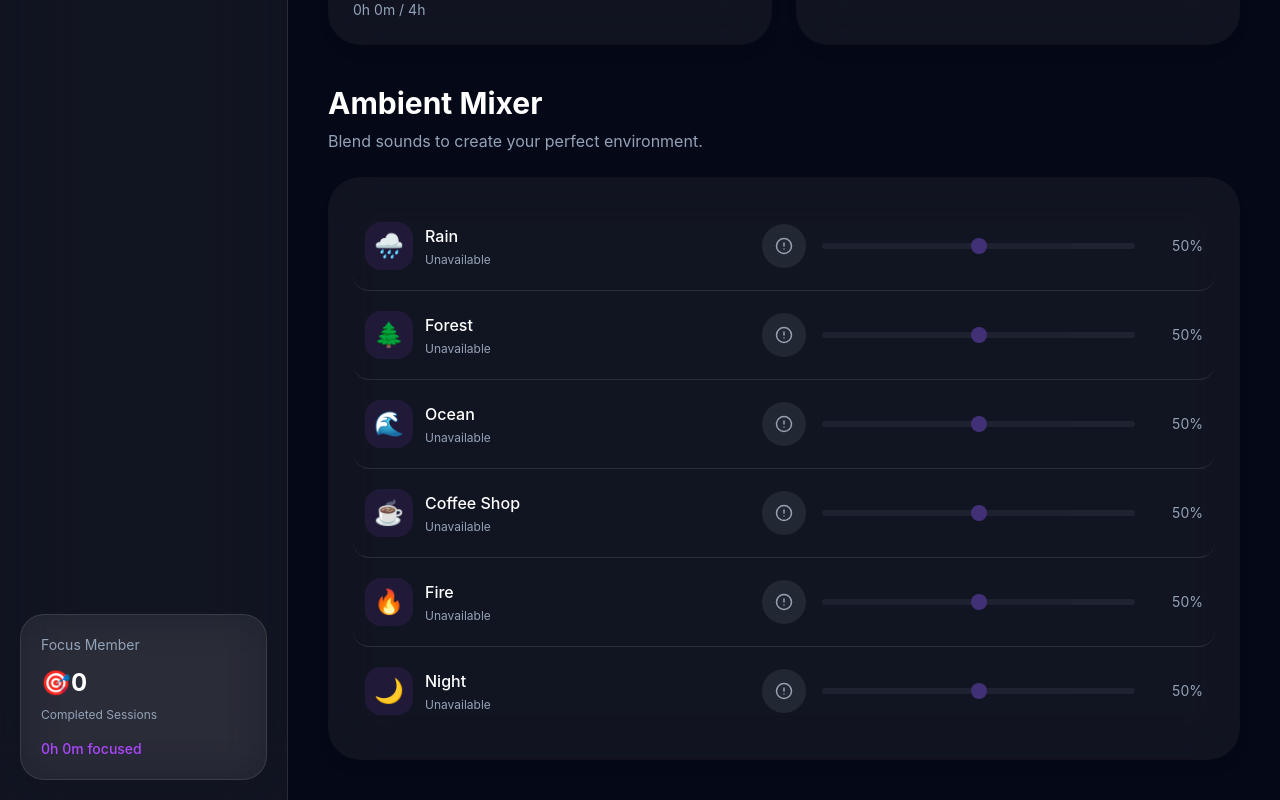
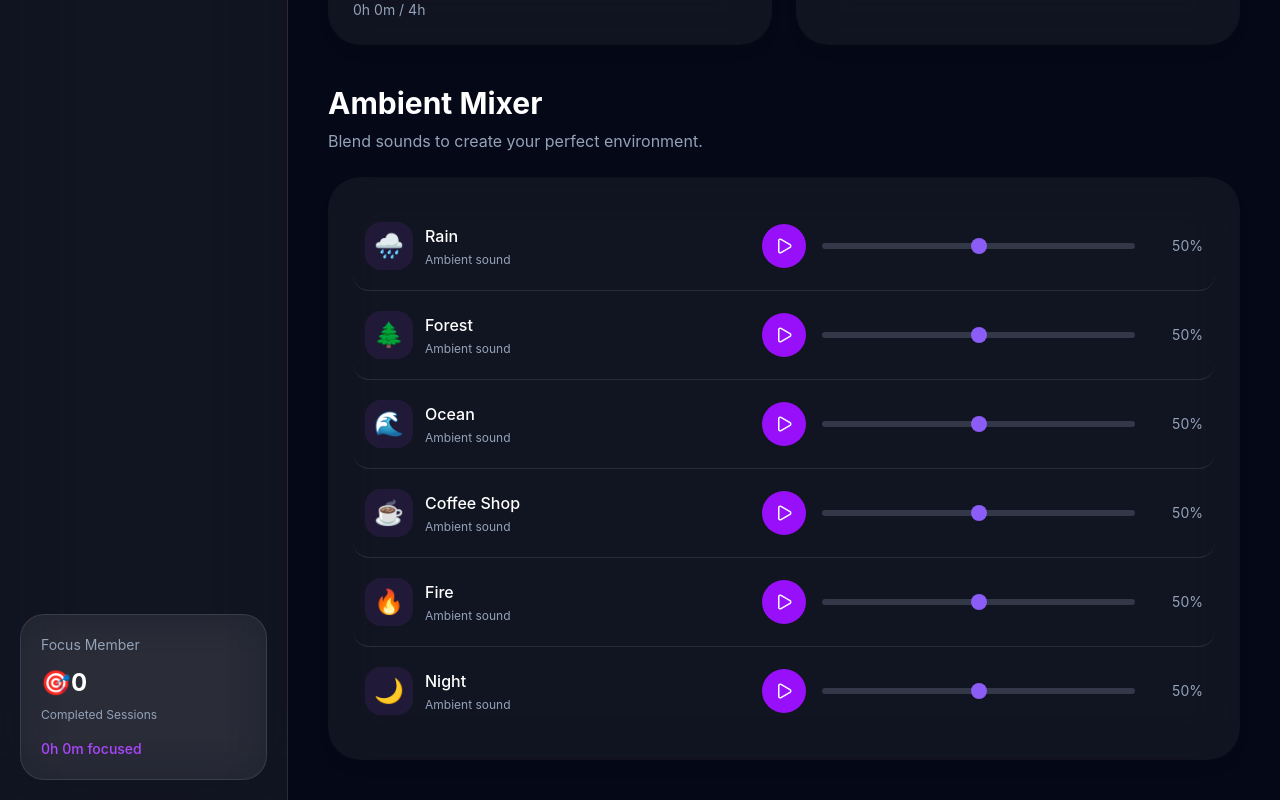
Before and after one commit to djabranemmd/ambient-focus-app, a React (Vite) app: page / in a window 1280 px wide. Shown: the part 1345-2145 px from the top of the page. Built offline with nearby package versions, Linux system fonts and the light colour scheme.

Commit message:
Fix Problem sound don't work: AudioMixer + MixRow

```diff
--- a/src/components/audio/AudioMixer.jsx
+++ b/src/components/audio/AudioMixer.jsx
@@ -11,28 +11,17 @@ import Card from "../ui/Card";
 import SectionTitle from "../ui/SectionTitle";
 
 
-
 function AudioMixer() {
 
-
   const audioRefs = useRef({});
-
 
 
   const [volumes, setVolumes] =
     useState({});
 
 
-
   const [playing, setPlaying] =
     useState({});
-
-
-
-  const [failedSounds, setFailedSounds] =
-    useState({});
-
-
 
 
 
@@ -47,45 +36,9 @@ function AudioMixer() {
         new Audio(sound.file);
 
 
-
       audio.loop = true;
 
-
       audio.volume = 0.5;
-
-
-
-
-      audio.onerror = () => {
-
-
-        console.error(
-          `Failed loading audio: ${sound.name}`
-        );
-
-
-
-        setFailedSounds((prev) => ({
-          ...prev,
-
-          [sound.id]: true,
-
-        }));
-
-
-
-        setPlaying((prev) => ({
-          ...prev,
-
-          [sound.id]: false,
-
-        }));
-
-
-      };
-
-
-
 
 
       audioRefs.current[sound.id] =
@@ -93,21 +46,13 @@ function AudioMixer() {
 
 
 
-
       setVolumes((prev) => ({
         ...prev,
-
         [sound.id]: 0.5,
-
       }));
 
 
-
     });
-
-
-
-
 
 
 
@@ -118,35 +63,20 @@ function AudioMixer() {
         audioRefs.current
       ).forEach((audio) => {
 
-
         audio.pause();
-
-
-        audio.currentTime = 0;
-
 
         audio.src = "";
 
-
       });
-
-
 
 
       audioRefs.current = {};
 
 
-
     };
 
 
-
   }, []);
-
-
-
-
-
 
 
 
@@ -159,65 +89,35 @@ function AudioMixer() {
       audioRefs.current[id];
 
 
-
-    if (!audio) return;
-
-
-
-
-    if (failedSounds[id]) {
-
-
-      console.warn(
-        "This audio is unavailable."
-      );
-
-
+    if (!audio)
       return;
-
-    }
-
-
-
 
 
 
     try {
 
 
-
       if (playing[id]) {
-
 
 
         audio.pause();
 
 
-
-
-        setPlaying((prev) => ({
+        setPlaying((prev)=>({
           ...prev,
-
           [id]: false,
-
         }));
-
 
 
       } else {
 
 
-
         await audio.play();
 
 
-
-
-        setPlaying((prev) => ({
+        setPlaying((prev)=>({
           ...prev,
-
           [id]: true,
-
         }));
 
 
@@ -225,9 +125,7 @@ function AudioMixer() {
 
 
 
-
-    } catch (error) {
-
+    } catch(error) {
 
 
       console.error(
@@ -236,25 +134,15 @@ function AudioMixer() {
       );
 
 
-
-
-      setPlaying((prev) => ({
+      setPlaying((prev)=>({
         ...prev,
-
         [id]: false,
-
       }));
-
-
 
     }
 
 
   };
-
-
-
-
 
 
 
@@ -266,29 +154,23 @@ function AudioMixer() {
   ) => {
 
 
-
     const audio =
       audioRefs.current[id];
 
 
+    if (!audio)
+      return;
 
-    if (!audio) return;
+
+    audio.volume =
+      value;
 
 
 
-
-    audio.volume = value;
-
-
-
-
-    setVolumes((prev) => ({
+    setVolumes((prev)=>({
       ...prev,
-
       [id]: value,
-
     }));
-
 
 
   };
@@ -298,15 +180,9 @@ function AudioMixer() {
 
 
 
-
-
-
   return (
 
-
-    <section
-      className="mt-10"
-    >
+    <section className="mt-10">
 
 
       <SectionTitle
@@ -316,8 +192,6 @@ function AudioMixer() {
         subtitle="Blend sounds to create your perfect environment."
 
       />
-
-
 
 
 
@@ -332,29 +206,15 @@ function AudioMixer() {
         >
 
 
-
-          {sounds.map((sound) => (
-
+          {sounds.map((sound)=>(
 
 
             <MixerRow
 
+              key={sound.id}
 
 
-              key={
-                sound.id
-              }
-
-
-
-
-
-              sound={
-                sound
-              }
-
-
-
+              sound={sound}
 
 
               isPlaying={
@@ -362,36 +222,17 @@ function AudioMixer() {
               }
 
 
-
-
-
               volume={
                 volumes[sound.id] ?? 0.5
               }
 
 
-
-
-
-              disabled={
-                failedSounds[sound.id]
+              onToggle={()=>
+                toggleSound(sound.id)
               }
 
 
-
-
-
-              onToggle={() =>
-                toggleSound(
-                  sound.id
-                )
-              }
-
-
-
-
-
-              onVolumeChange={(value) =>
+              onVolumeChange={(value)=>
                 changeVolume(
                   sound.id,
                   value
@@ -399,11 +240,7 @@ function AudioMixer() {
               }
 
 
-
-
-
             />
-
 
 
           ))}
@@ -413,20 +250,14 @@ function AudioMixer() {
         </div>
 
 
-
       </Card>
 
 
-
-
     </section>
-
-
 
   );
 
 }
 
 
-
 export default AudioMixer;
--- a/src/components/audio/MixerRow.jsx
+++ b/src/components/audio/MixerRow.jsx
@@ -5,9 +5,7 @@ import {
 import {
   Play,
   Pause,
-  AlertCircle,
 } from "lucide-react";
-
 
 
 function MixerRow({
@@ -16,44 +14,31 @@ function MixerRow({
   volume,
   onToggle,
   onVolumeChange,
-  disabled = false,
 }) {
-
 
   return (
 
     <div
-
       className="
         flex
         flex-col
         sm:flex-row
         sm:items-center
-
         gap-4
-
         py-5
-
+        px-3
         rounded-2xl
-
-        px-3
-
         transition-all
         duration-300
-
         hover:bg-black/5
         dark:hover:bg-white/5
       "
-
     >
 
 
-
-      {/* Sound Info */}
-
+      {/* Sound Information */}
 
       <div
-
         className="
           flex
           items-center
@@ -61,36 +46,23 @@ function MixerRow({
           flex-1
           min-w-0
         "
-
       >
 
-
         <div
-
           className="
             w-12
             h-12
-
             rounded-2xl
-
             bg-purple-500/10
-
             flex
             items-center
             justify-center
-
             text-2xl
-
             shrink-0
           "
-
         >
-
           {sound.emoji}
-
-
         </div>
-
 
 
 
@@ -100,48 +72,28 @@ function MixerRow({
           "
         >
 
-
           <p
-
             className="
               font-medium
               truncate
               theme-text
             "
-
           >
-
             {sound.name}
-
-
           </p>
 
 
-
-
           <p
-
             className="
               text-xs
               theme-text-muted
               mt-1
             "
-
           >
-
-            {
-              disabled
-                ? "Unavailable"
-                : "Ambient sound"
-            }
-
-
+            Ambient sound
           </p>
 
-
         </div>
-
-
 
       </div>
 
@@ -149,141 +101,66 @@ function MixerRow({
 
 
 
-
-
-      {/* Play Button */}
-
+      {/* Play / Pause Button */}
 
       <button
 
-
         onClick={onToggle}
 
-
-        disabled={disabled}
-
-
         aria-label={
-
-          disabled
-
-            ? `${sound.name} unavailable`
-
-            :
-
           isPlaying
-
             ? `Pause ${sound.name}`
-
             : `Play ${sound.name}`
-
         }
-
-
-        aria-disabled={disabled}
-
-
 
         className={`
 
           h-11
-
           w-11
-
-
           rounded-full
 
-
           flex
-
           items-center
-
           justify-center
-
 
           shrink-0
 
-
           transition-all
-
           duration-300
 
-
-
           focus:outline-none
-
           focus:ring-2
-
           focus:ring-purple-500/50
 
 
-
           ${
-            disabled
-
-              ?
-
-              `
-              bg-gray-500/20
-
-              text-gray-400
-
-              cursor-not-allowed
-              `
-
-
-              :
-
-
             isPlaying
-
 
               ?
 
               `
               bg-purple-500
-
               shadow-lg
-
               shadow-purple-500/30
-
               scale-105
-
               animate-pulse
               `
-
 
               :
 
               `
               bg-purple-600
-
               hover:bg-purple-500
-
               hover:scale-105
-
               active:scale-90
-
               `
           }
 
-
         `}
-
 
       >
 
-
         {
-          disabled ? (
-
-            <AlertCircle
-              size={18}
-            />
-
-          ) :
-
-
           isPlaying ? (
 
             <Pause
@@ -297,7 +174,6 @@ function MixerRow({
             />
 
           )
-
         }
 
 
@@ -308,112 +184,59 @@ function MixerRow({
 
 
 
-
-
-
-      {/* Volume Control */}
-
+      {/* Volume */}
 
       <div
-
         className="
           flex
           items-center
           gap-3
-
           flex-1
-
           min-w-0
         "
-
       >
-
-
 
         <input
 
-
           type="range"
-
 
           min="0"
 
-
           max="1"
-
 
           step="0.01"
 
-
           value={volume}
 
-
-
-          disabled={disabled}
-
-
-
           onChange={(e) =>
-
             onVolumeChange(
-
               Number(
                 e.target.value
               )
-
             )
-
           }
-
-
 
           aria-label={
             `${sound.name} volume`
           }
 
-
-
-          className={`
-
+          className="
             audio-slider
-
             flex-1
-
             cursor-pointer
-
-
-            ${
-              disabled
-                ? "opacity-40 cursor-not-allowed"
-                : ""
-            }
-
-          `}
-
+          "
 
         />
 
 
 
-
-
-
         <span
-
           className="
             w-14
-
             text-right
-
             text-sm
-
             theme-text-muted
-
-            transition-colors
-
-            duration-300
           "
-
         >
 
           {
@@ -422,18 +245,13 @@ function MixerRow({
             )
           }%
 
-
         </span>
-
 
 
       </div>
 
 
-
-
     </div>
-
 
   );
 
```
Also changed, not shown: src/data/sounds.js (+10 -1 lines), 1 other file (tests, documents, lock files or other folders). Lines whose indentation alone changed are shown as unchanged.
